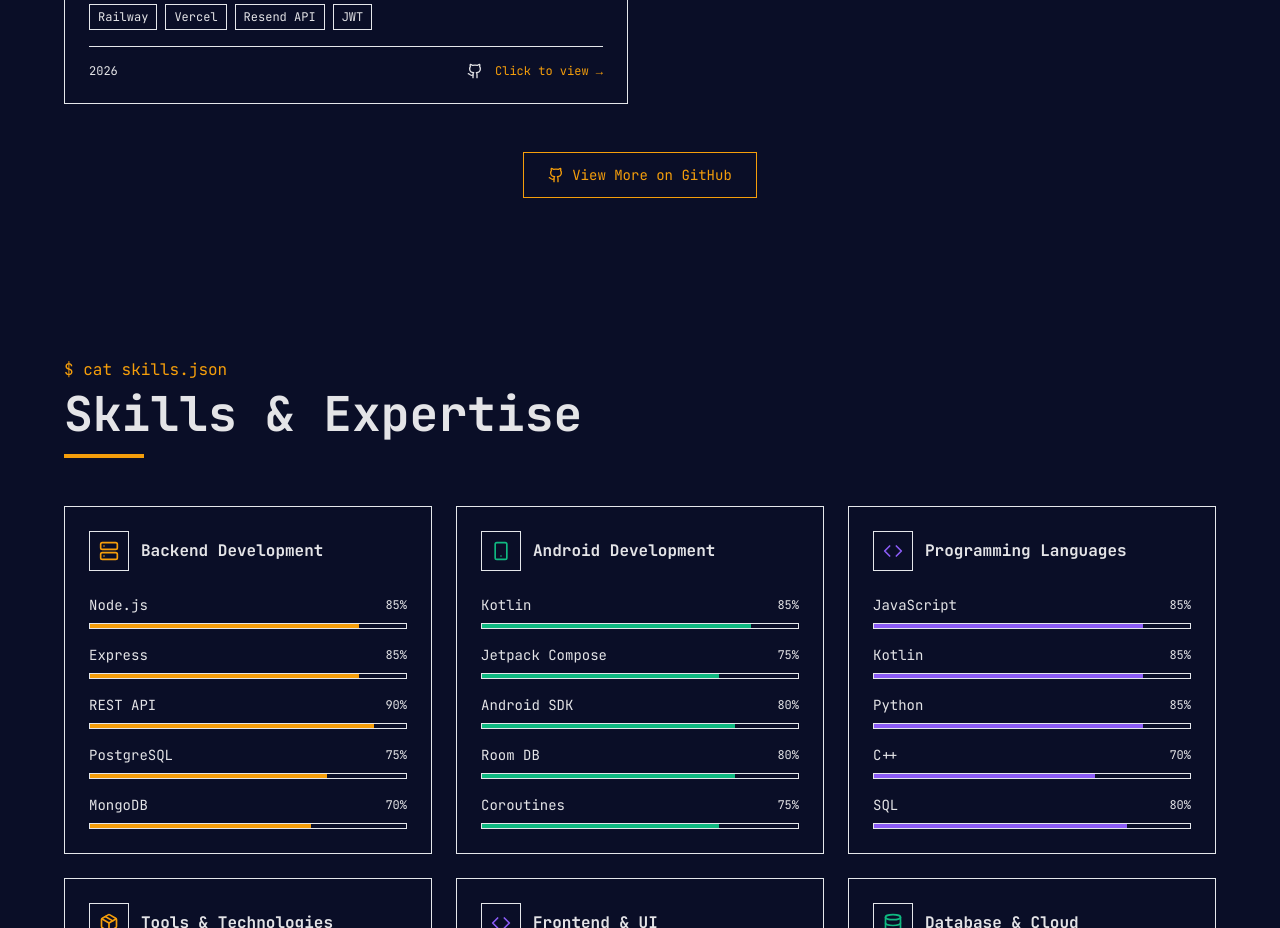
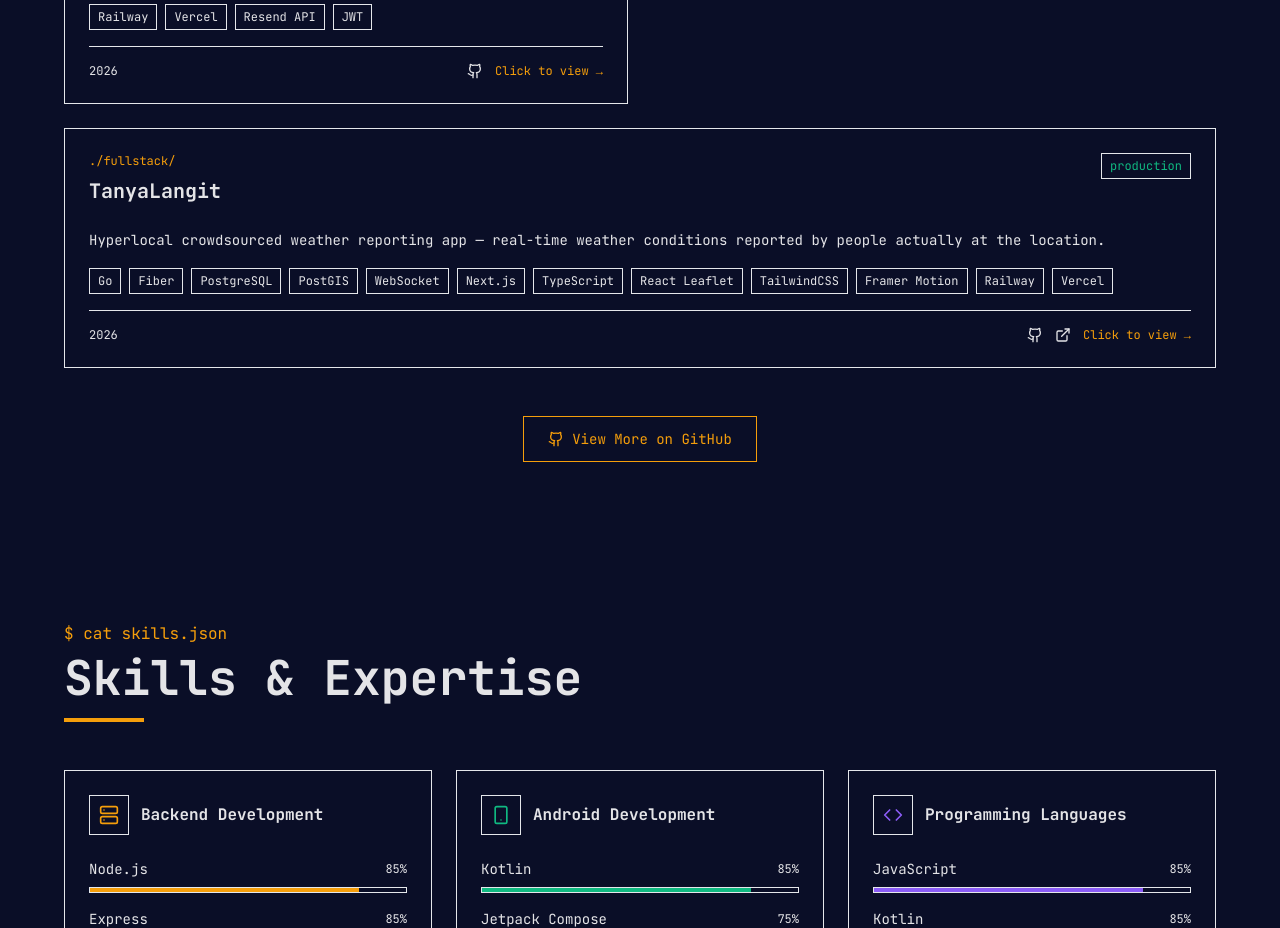
Before and after one commit to myfarism/web-portfolio, a React (Vite) app: page / in a window 1280 px wide. Shown: the part 3660-4588 px from the top of the page. Built offline with nearby package versions, Linux system fonts and the light colour scheme.

Commit message:
add project

```diff
--- a/src/components/Projects.jsx
+++ b/src/components/Projects.jsx
@@ -225,6 +225,81 @@ app.get('/api/users/:id/orders', async (req, res) => {
       ],
       github: 'https://github.com/myfarism/finance-tracker',
       demo: null
+  },
+  {
+    id: 'tanyalangit',
+    name: 'TanyaLangit',
+    category: 'fullstack',
+    description: 'Hyperlocal crowdsourced weather reporting app — real-time weather conditions reported by people actually at the location.',
+    detailedDescription: 'Built a full-stack hyperlocal weather app where users anonymously report and request real-time weather conditions at specific map locations. The Go (Fiber) backend handles WebSocket broadcasting to nearby clients, geospatial queries via PostGIS, rate limiting, and a background cleanup job for expired reports. The Next.js frontend features an interactive Leaflet map, confidence-based clustering, animated markers, rain overlay effects, a shareable "Request Info" link optimized for WhatsApp sharing, and a warm local-themed UI with dark mode support.',
+    tech: ['Go', 'Fiber', 'PostgreSQL', 'PostGIS', 'WebSocket', 'Next.js', 'TypeScript', 'React Leaflet', 'TailwindCSS', 'Framer Motion', 'Railway', 'Vercel'],
+    year: '2026',
+    status: 'production',
+    size: 'large',
+    features: [
+      'Anonymous real-time weather reporting with 30-minute TTL per report',
+      'WebSocket broadcast — new reports pushed only to clients within a configurable radius',
+      'Geospatial clustering with confidence scoring based on report count and on-site status',
+      'PostGIS-powered ST_DWithin radius queries with GIST index for performance',
+      'Location request feature with shareable WhatsApp-optimized link',
+      'Animated markers (pop, ripple, float) and rain overlay effect via Framer Motion',
+      'IP-based rate limiting and coordinate validation (bounded to Indonesia)',
+      'Background cleanup job for expired reports and requests',
+      'Warm local-themed UI (Plus Jakarta Sans, earth tone palette) with dark mode'
+    ],
+    challenges: [
+      {
+        challenge: 'Crowdsourced data trust and accuracy',
+        solution: 'Implemented proximity-based clustering (500m radius) with confidence scoring — markers scale with report count, on-site reporters get visual priority, and reports auto-expire after 30 minutes to keep data fresh'
+      },
+      {
+        challenge: 'WebSocket selective broadcast at scale',
+        solution: 'Built a custom Hub with RWMutex-protected client registry, broadcasting new reports only to WebSocket clients within a radius using Haversine distance calculation — avoiding global broadcast overhead'
+      },
+      {
+        challenge: 'PostGIS not available on standard cloud PostgreSQL',
+        solution: 'Migrated database to Supabase which ships with PostGIS pre-enabled, while keeping the Go backend on Railway — decoupling compute and storage for flexibility'
+      },
+      {
+        challenge: 'Share link UX for non-technical users',
+        solution: 'Designed a deep-link flow: POST /api/requests returns an ID, frontend generates /?request={id}, and recipients who open the link are auto-focused to the relevant map area with the report form pre-opened'
+      }
+    ],
+    codeSnippet: `// Geospatial query — fetch active reports within radius using PostGIS
+func GetNearbyReports(c *fiber.Ctx) error {
+  lat    := c.QueryFloat("lat", 0)
+  lng    := c.QueryFloat("lng", 0)
+  radius := c.QueryFloat("radius", 5)
+
+  if radius > 20 { radius = 20 }
+
+  reports := []models.Report{}
+  err := config.DB.Select(&reports, \`
+    SELECT id, condition, lat, lng, is_onsite, created_at, expires_at
+    FROM reports
+    WHERE expires_at > NOW()
+      AND ST_DWithin(
+          location,
+          ST_SetSRID(ST_MakePoint($2, $1), 4326)::geography,
+          $3 * 1000
+      )
+    ORDER BY created_at DESC
+    LIMIT 200
+  \`, lat, lng, radius)
+
+  if err != nil {
+    return c.Status(500).JSON(fiber.Map{"error": err.Error()})
+  }
+  return c.JSON(reports)
+}`,
+    stats: [
+      { label: 'API Endpoints', value: '6' },
+      { label: 'Report TTL', value: '30 min' },
+      { label: 'Broadcast Type', value: 'Geo-selective' },
+      { label: 'DB Extension', value: 'PostGIS' }
+    ],
+    github: 'https://github.com/myfarism/tanyalangit',
+    demo: 'https://tanyalangit.vercel.app'
   },
 
 //     {
```
